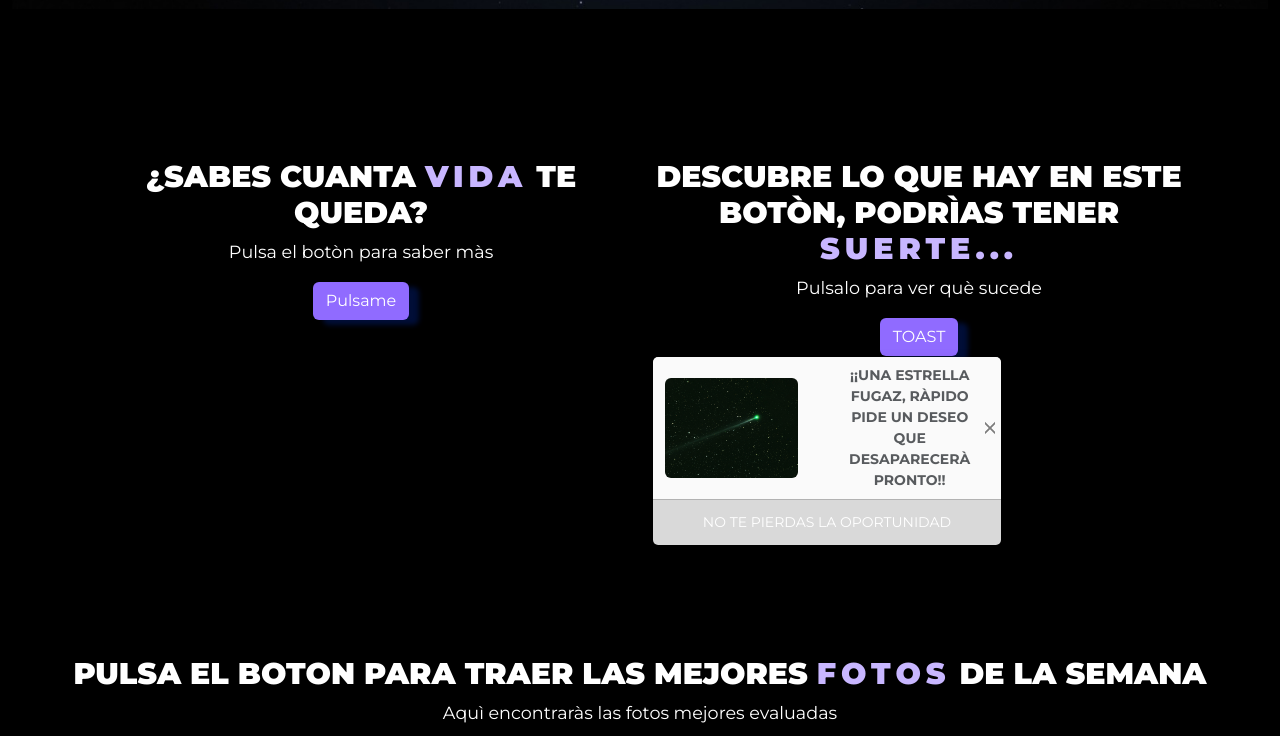
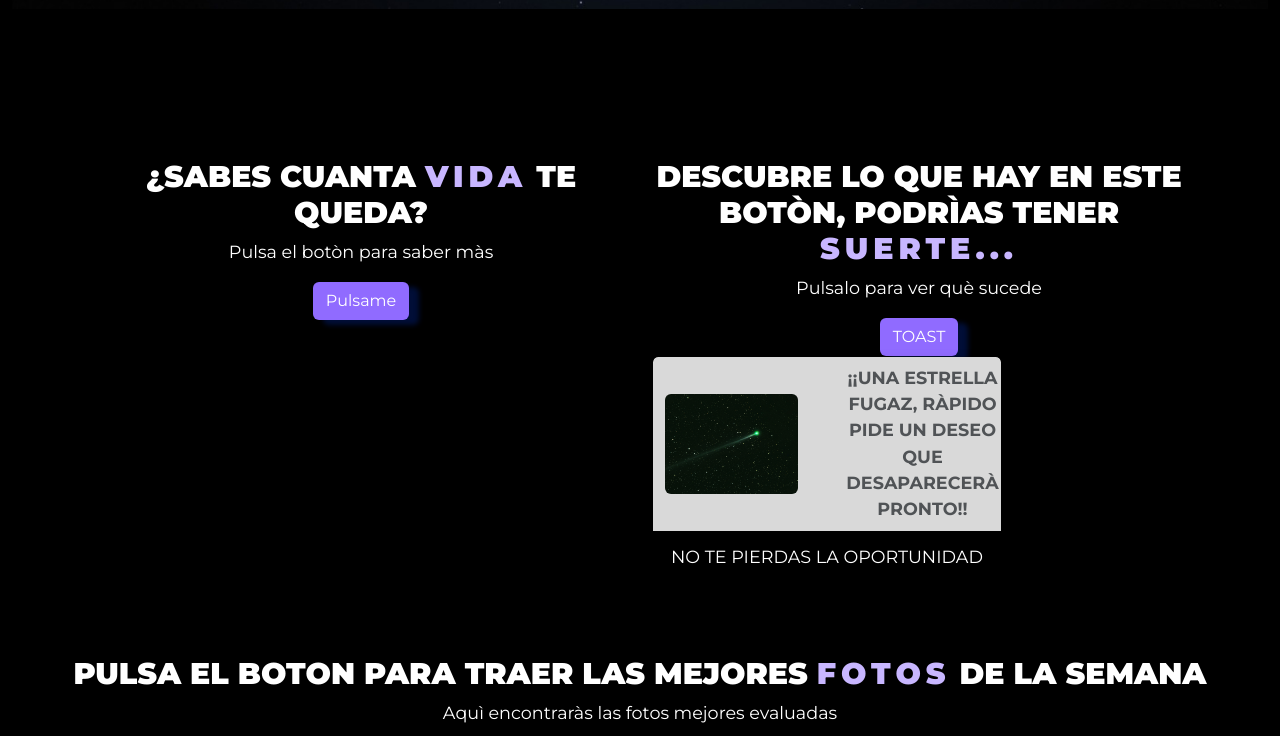
Before and after one commit to KevinLafertte/JS-nota-3, a plain HTML site: page index.html in a window 1280 px wide. Both pictures are taken after a click on the link "TOAST". Shown: the part 4105-4841 px from the top of the page. Drawn offline with nearby package versions, Linux system fonts and the light colour scheme; some packages are replaced by stand-ins of ours; a script that the page names is missing.

Commit message:
style.css

```diff
--- a/assets/css/style.css
+++ b/assets/css/style.css
@@ -336,6 +336,10 @@ a.btn:hover{
 
 }
 
+.toast{
+    background-color: #000;
+    font-size: 1.1rem;
+}
 
 .presentacionJson{
     color:#fff;
```
